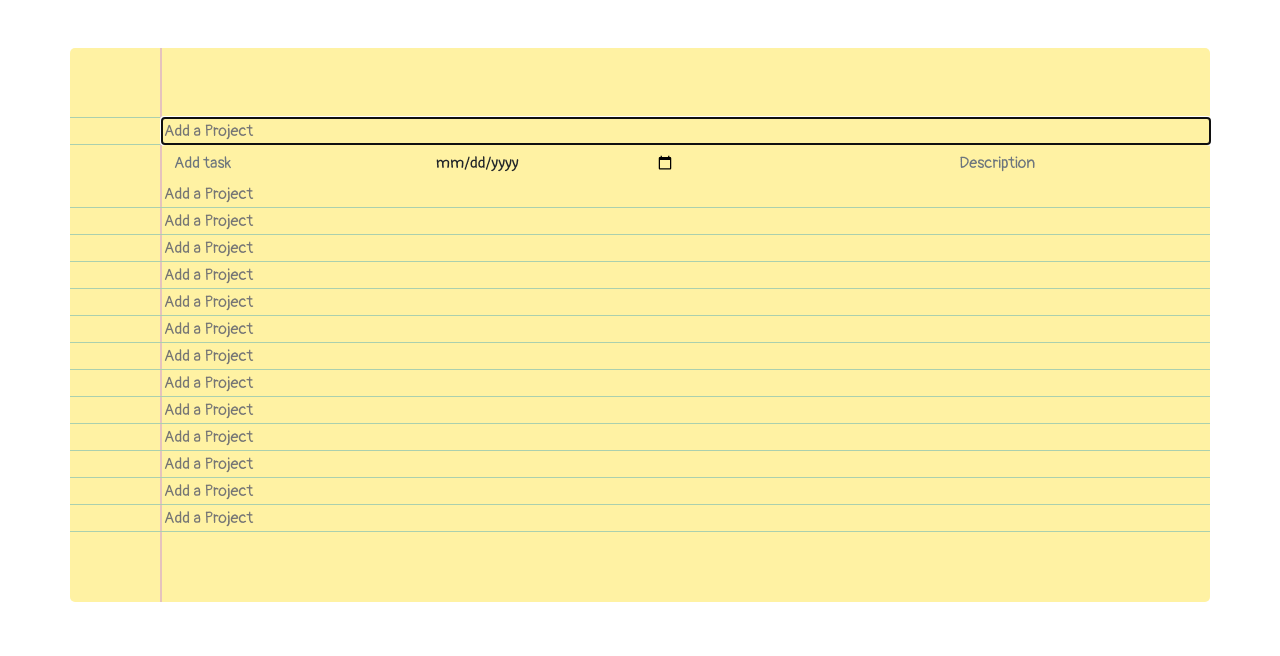
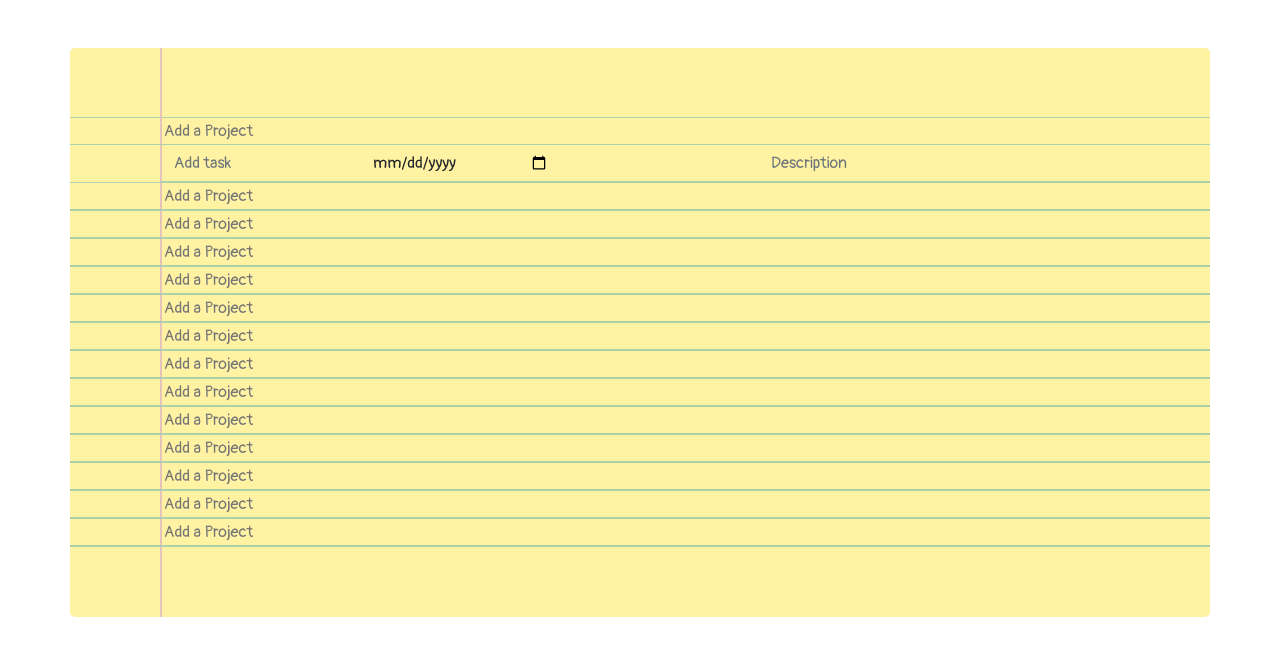
Before and after one commit to Wusinho/To-doList, a website built with webpack: page src/index.html in a window 1280 px wide. Both pictures are taken after a click on the element 685 px from the left and 131 px from the top of the page. Built offline with nearby package versions, Linux system fonts and the light colour scheme.

Commit message:
Improve views style

```diff
--- a/src/main.scss
+++ b/src/main.scss
@@ -13,7 +13,7 @@ body {
 }
 
 .children {
-  // border-bottom: 1.5px solid #abd0ae;
+  border-bottom: 1.5px solid #abd0ae;
 }
 
 .container,
@@ -30,23 +30,19 @@ body {
 
 
 
-// .children {
-//   .form-control {
-//     // max-width: 200px;
+.children {
+  .form-control {
+    max-width: 200px;
+  }
 
-//     .form-control:second-child {
-//       // max-width: 200px;
-//     }
-//   }
-
-// }
+}
 
 .inputContainer {
   border-bottom: 1.5px solid #abd0ae;
 }
 
 .input-group {
-  // border-bottom: 1.5px solid #abd0ae;
+  border-bottom: 1.5px solid #abd0ae;
   min-width: 0;
   width: auto;
 }
@@ -67,4 +63,10 @@ body {
   width: 100%;
   border: none;
   background-color: #fff2a3;
+  outline: none;
 }
+
+.children>.input-group {
+  // border-bottom: 1.5px solid #abd0ae;
+
+}
```
